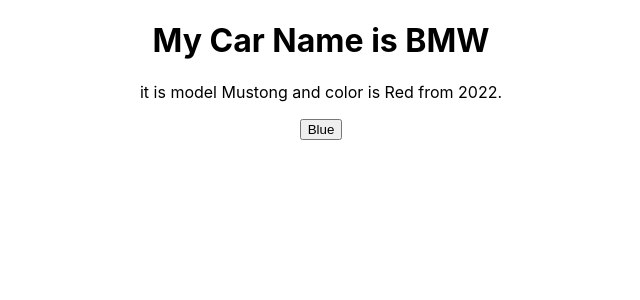
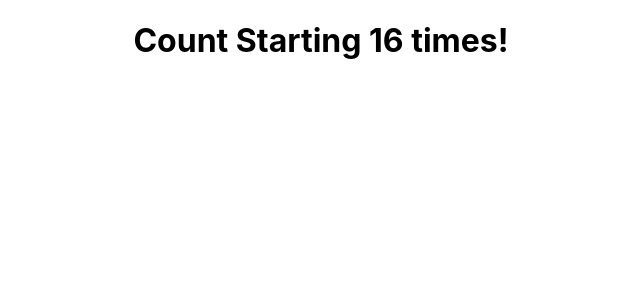
Before and after one commit to anurag-vns/my-react, a React (Create React App) app: page / in a window 1280 px wide. Shown: the top 300 px of the page, without its empty margins (319-959 px from the left). Built offline with nearby package versions, Linux system fonts and the light colour scheme.

Commit message:
Use Effect
use a timer

```diff
--- a/src/App.js
+++ b/src/App.js
@@ -1,12 +1,12 @@
 import './App.css';
-import MyCar from './components/Hello';
+import Timer from './components/Hello';
 import Hello from './components/Hello';
 
 function App(props) {
 
   return (
     <div className="App">
-      <MyCar></MyCar>
+      <Timer></Timer>
 
 	</div>);
 }
--- a/src/components/Hello.js
+++ b/src/components/Hello.js
@@ -1,21 +1,14 @@
-import React,{useState} from "react";
-function MyCar()
-{
-  const[car, setCar]= useState({brand:"BMW",Model:"Mustong", Year:"2022",color:"Red"});
+import React,{useState, useEffect} from "react";
+function Timer() {
+  const [count, setCount] = useState(0);
 
-  const updatecolor=()=>{
-    setCar(previousstate =>{
-      return{...previousstate,color:"blue"}
-    });
-  }
-  return(
-<>
-    <h1>My Car Name is {car.brand}</h1>
-    <p>
-      it is model  {car.Model} and color is {car.color} from  {car.Year}.
-    </p>
-    <button type="button" onClick={updatecolor}>Blue</button>
-   </>
-  )
+  useEffect(() => {
+    setTimeout(() => {
+      setCount((count) => count + 1);
+    }, 500);
+  });
+
+  return <h1> Count Starting {count} times!</h1>;
 }
-  export default MyCar;
+
+  export default Timer;
```
